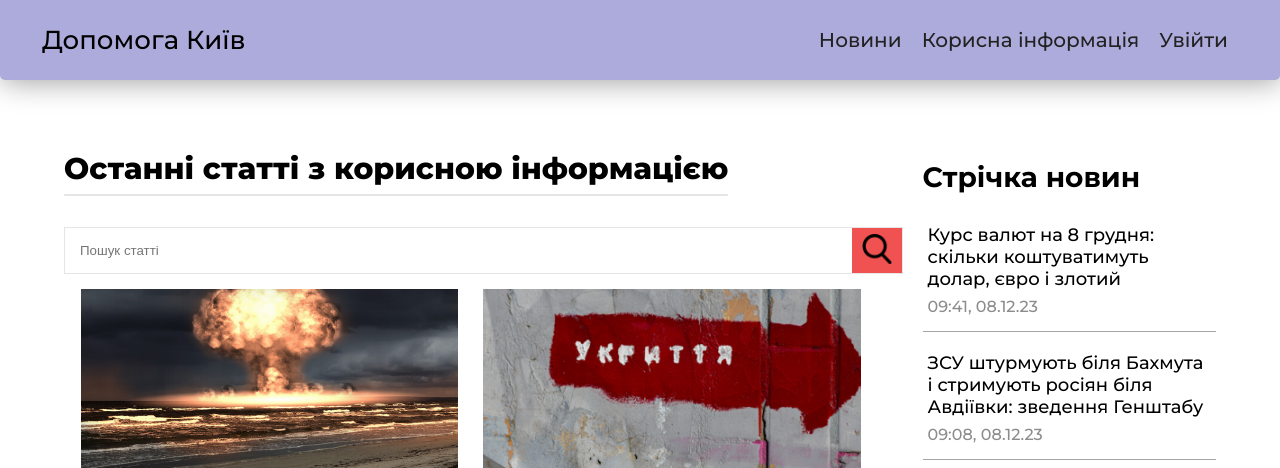
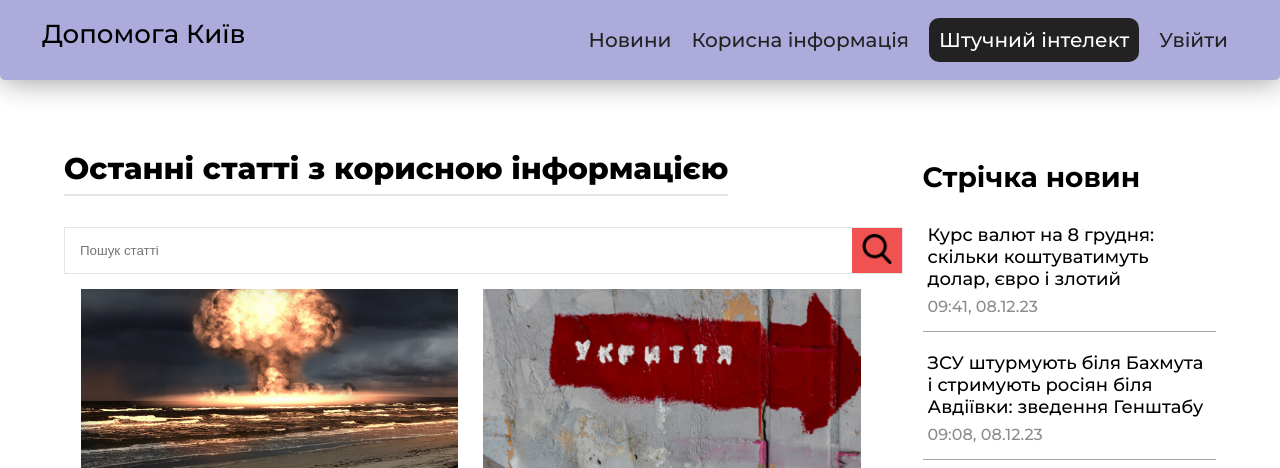
Before and after one commit to AnDr-WaY/MANshkola, a Django app: page /articles in a window 1280 px wide. Shown: the top 468 px of the page. Run offline with Django 4.2, Linux system fonts and the light colour scheme; data comes from the database, SQL or seed files in the repository; both versions use the stored data as it was after the commit.

Commit message:
added button

```diff
--- a/MAN/main/static/main/css/style.css
+++ b/MAN/main/static/main/css/style.css
@@ -101,6 +101,25 @@ body.lock{
     transition: all .1s linear;
 }
 
+.ai_nav_link{
+    position: relative;
+    display: flex;
+    margin: 0px 10px;
+    padding: 7px;
+    background-color: #222;
+    border-radius: 10px;
+    border: 3px solid #222;
+    text-decoration: none;
+    color: #fff;
+    font-weight: 500;
+    font-size: 20px;
+    transition: all .2s linear;
+}
+
+.ai_nav_link:hover{
+    border-color: #fff;
+}
+
 .nav_link:hover{
     color: #000;
 }
@@ -195,8 +214,6 @@ body.lock{
     font-size: 16px;
     font-weight: 500;
     color: #8c8c8c;
-}
-.sidebar_item_date {
 }
 .sidebar_item_views {
     display: flex;
--- a/MAN/main/templates/main/layout.html
+++ b/MAN/main/templates/main/layout.html
@@ -25,6 +25,7 @@
                 <div class="naw_links_wrapper">
                     <a href="{% url 'news' %}" class="nav_link hower_nav">Новини</a>
                     <a href="{% url 'articles' %}" class="nav_link  hower_nav">Корисна інформація</a>
+                    <a href="" class="ai_nav_link">Штучний інтелект</a>
                     {% if request.user.is_authenticated %}
                         {% for group in request.user.groups.all %}
                             {% if group.name == 'Редактор' %}
@@ -35,8 +36,8 @@
                         <a href="{% url 'logout' %}" class="nav_link hower_nav">Вийти</a>
                     {% else %}
                         <a href="{% url 'login' %}" class="nav_link hower_nav">Увійти</a>
-                    {% endif %}
-                </div>
+                        {% endif %}
+                    </div>
                 <div id="burger" class="burger_naw_wrapper">
                     <span class="burger_span"></span>
                 </div>
```
Also changed, not shown: MAN/db.sqlite3.
